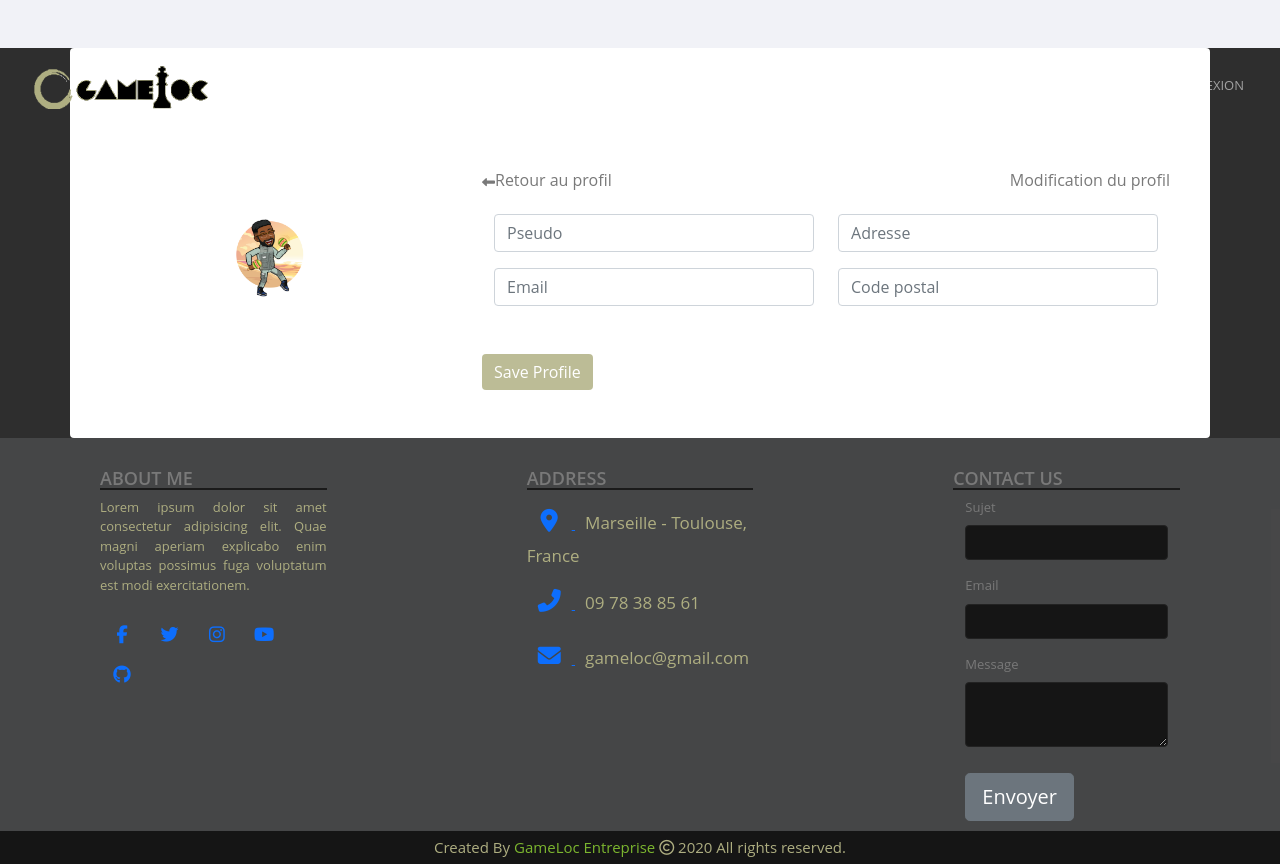
After one commit to FlorentLeDuc/GameLoc, a Symfony app: template templates/site/editprofil.html.twig in a window 1280 px wide. The commit adds this page. Run offline with Twig, Linux system fonts and the light colour scheme; the template is opened without the code that fills it, so the values that code supplies are empty; form fields are guessed from the names that the template uses; some libraries are stand-ins or nearby versions.

Commit message:
Sitecontrole edit + editprofil

```diff
--- /dev/null
+++ b/public/css/style3editprofil.css
@@ -0,0 +1,33 @@
+/* body {
+    background: #BA68C8
+} */
+
+.form-control:focus {
+    box-shadow: none;
+    border-color: #BA68C8
+}
+
+.profile-button {
+    background: #aeae81d3;
+    box-shadow: none;
+    border: none
+}
+
+.profile-button:hover {
+    background: #682773
+}
+
+.profile-button:focus {
+    background: #682773;
+    box-shadow: none
+}
+
+.profile-button:active {
+    background: #682773;
+    box-shadow: none
+}
+
+.back:hover {
+    color: #682773;
+    cursor: pointer
+}
--- a/templates/parent.html.twig
+++ b/templates/parent.html.twig
@@ -8,6 +8,7 @@
 		<link href="https://cdn.jsdelivr.net/npm/bootstrap@5.0.0-beta1/dist/css/bootstrap.min.css" rel="stylesheet" integrity="sha384-giJF6kkoqNQ00vy+HMDP7azOuL0xtbfIcaT9wjKHr8RbDVddVHyTfAAsrekwKmP1" crossorigin="anonymous">
 		<link rel="stylesheet" href="{{ asset('css/style.css') }}">
         <link rel="stylesheet" href="{{ asset('css/style2.css') }}">
+        <link rel="stylesheet" href="{{ asset('css/style3editprofil.css') }}">
         <link href="https://maxcdn.bootstrapcdn.com/font-awesome/4.3.0/css/font-awesome.min.css" rel="stylesheet">
 		<script src="https://kit.fontawesome.com/d09148459e.js" crossorigin="anonymous"></script>
 	</head>
--- /dev/null
+++ b/templates/site/editprofil.html.twig
@@ -0,0 +1,32 @@
+{% extends 'parent.html.twig' %}
+
+{% block title %}Modification du profil de {{ app.user.username }}{% endblock %}
+
+{% block body %}
+<div class="container rounded bg-white mt-5 decalnav">
+    <div class="row">
+        <div class="col-md-4 border-right">
+            <div class="d-flex flex-column align-items-center text-center p-3 py-5"><img class="rounded-circle mt-5" src="{{ asset('uploads/images/Avatar.png') }}" width="90"><span class="font-weight-bold">{{ app.user.username }}</span><span class="text-black-50">{{ app.user.email }}</span></div>
+        </div>
+        <div class="col-md-8">
+            <div class="p-3 py-5">
+                <div class="d-flex justify-content-between align-items-center mb-3">
+                    <div class="d-flex flex-row align-items-center back"><i class="fa fa-long-arrow-left mr-1 mb-1"></i>
+                        <h6>Retour au profil</h6>
+                    </div>
+                    <h6 class="text-right">Modification du profil</h6>
+                </div>
+                <div class="row mt-2">
+                    <div class="col-md-6"><input type="text" class="form-control" placeholder="Pseudo" value=""></div>
+                   <div class="col-md-6"><input type="text" class="form-control" placeholder="Adresse" value=""></div>
+                </div>
+                <div class="row mt-3">
+                    <div class="col-md-6"><input type="text" class="form-control" placeholder="Email" value=""></div>
+                    <div class="col-md-6"><input type="text" class="form-control" value="" placeholder="Code postal"></div>
+                </div>
+                <div class="mt-5 text-right"><button class="btn btn-primary profile-button" type="button">Save Profile</button></div>
+            </div>
+        </div>
+    </div>
+</div>
+{% endblock %}
```
Also changed, not shown: src/Controller/SiteController.php (+30 -0 lines).
